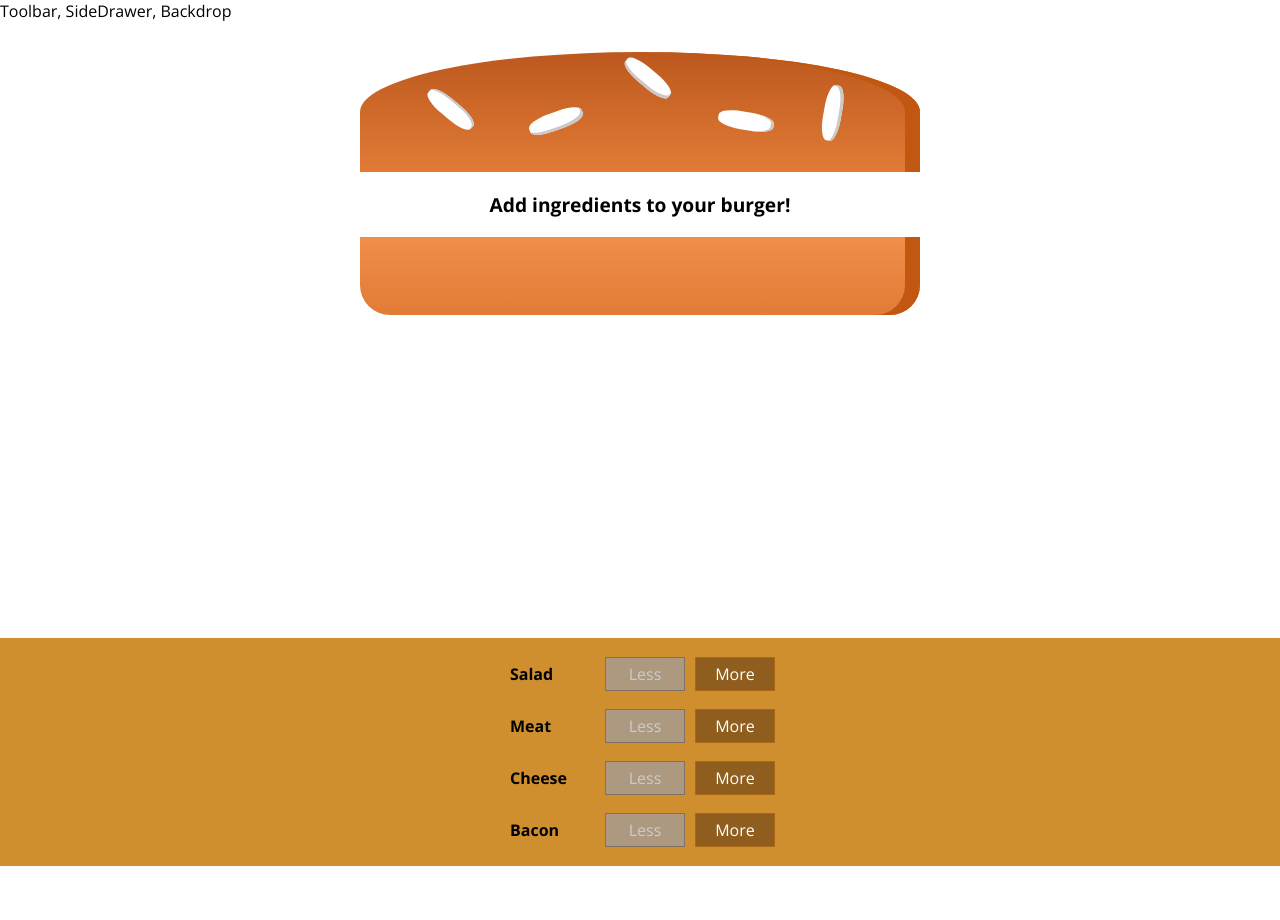
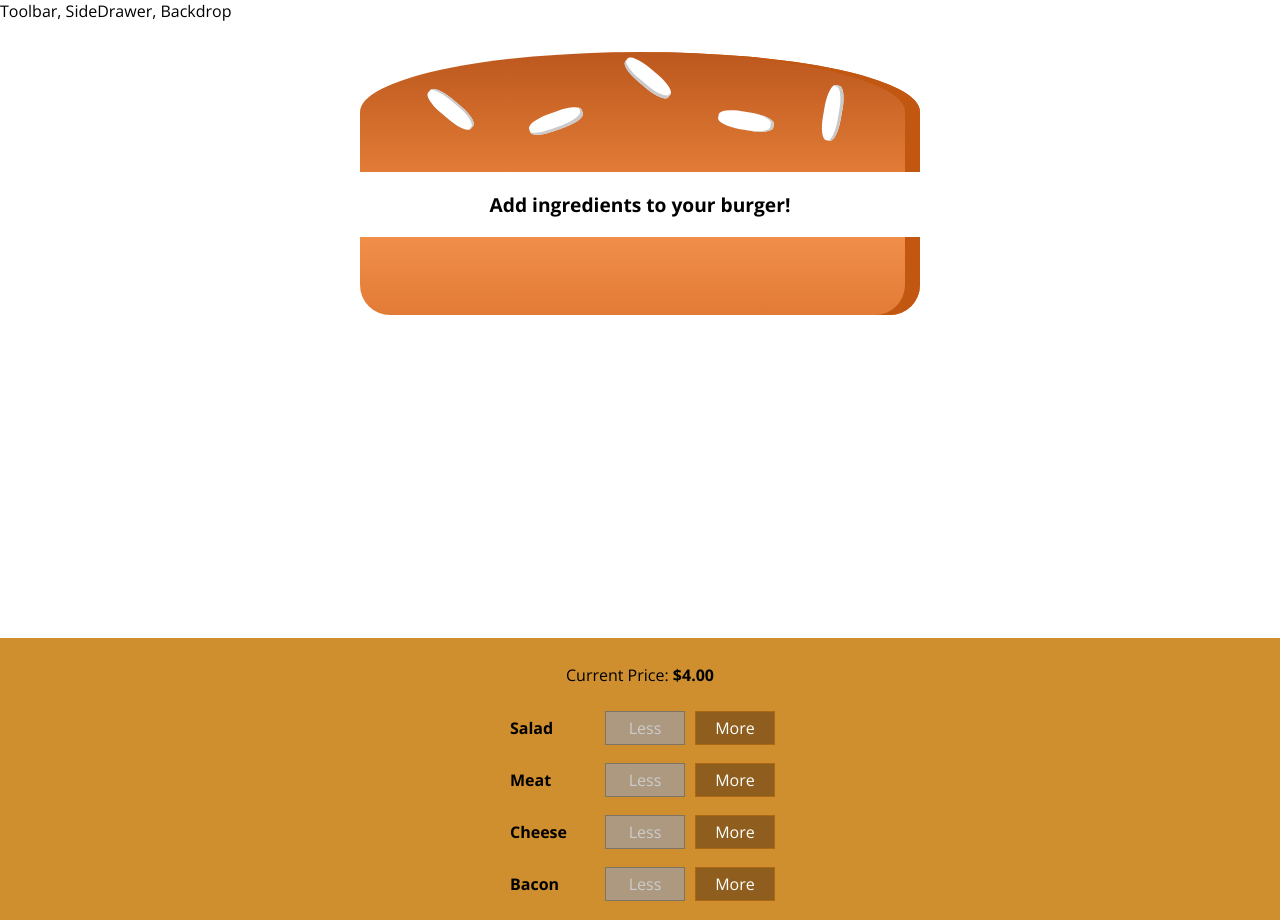
Before and after one commit to quangChe/react-sandbox-app, a React (Create React App) app: page / in a window 1280 px wide. Before the commit the page ends 866 px from the top, so only its background shows below. Built offline with nearby package versions, Linux system fonts and the light colour scheme.

Commit message:
Display total price in BuildControls component

```diff
--- a/src/components/Burger/BuildControls/BuildControls.js
+++ b/src/components/Burger/BuildControls/BuildControls.js
@@ -14,17 +14,15 @@ const controlItems = [
 const BuildControls = props => {
   return (
     <div className="BuildControls">
-
-      {
-        controlItems.map((ctrl, i) =>
+      <p>Current Price: <strong>${props.totalPrice.toFixed(2)}</strong></p>
+      {controlItems.map((ctrl, i) =>
         <ControlBox
           key={ctrl.label + i}
           label={ctrl.label}
           addIngredient={() => props.addIngredientHandler(ctrl.type)}
           removeIngredient={() => props.removeIngredientHandler(ctrl.type)}
           disableRemoval={props.disabledIngredients[ctrl.type]}/>
-        )
-      }
+      )}
     </div>
   )
 };
@@ -37,7 +35,8 @@ BuildControls.propTypes = {
     bacon: PropTypes.bool.isRequired,
     cheese: PropTypes.bool.isRequired,
     meat: PropTypes.bool.isRequired
-  }).isRequired
+  }).isRequired,
+  totalPrice: PropTypes.number.isRequired
 };
 
 export default BuildControls;
--- a/src/containers/BurgerBuilder/BurgerBuilder.js
+++ b/src/containers/BurgerBuilder/BurgerBuilder.js
@@ -54,7 +54,8 @@ class BurgerBuilder extends Component {
         <BuildControls
           addIngredientHandler={this.addIngredientHandler}
           removeIngredientHandler={this.removeIngredientHandler}
-          disabledIngredients={disabledIngredients}/>
+          disabledIngredients={disabledIngredients}
+          totalPrice={this.state.totalPrice}/>
       </Aux>
     )
   }
```
Lines whose indentation alone changed are shown as unchanged.
